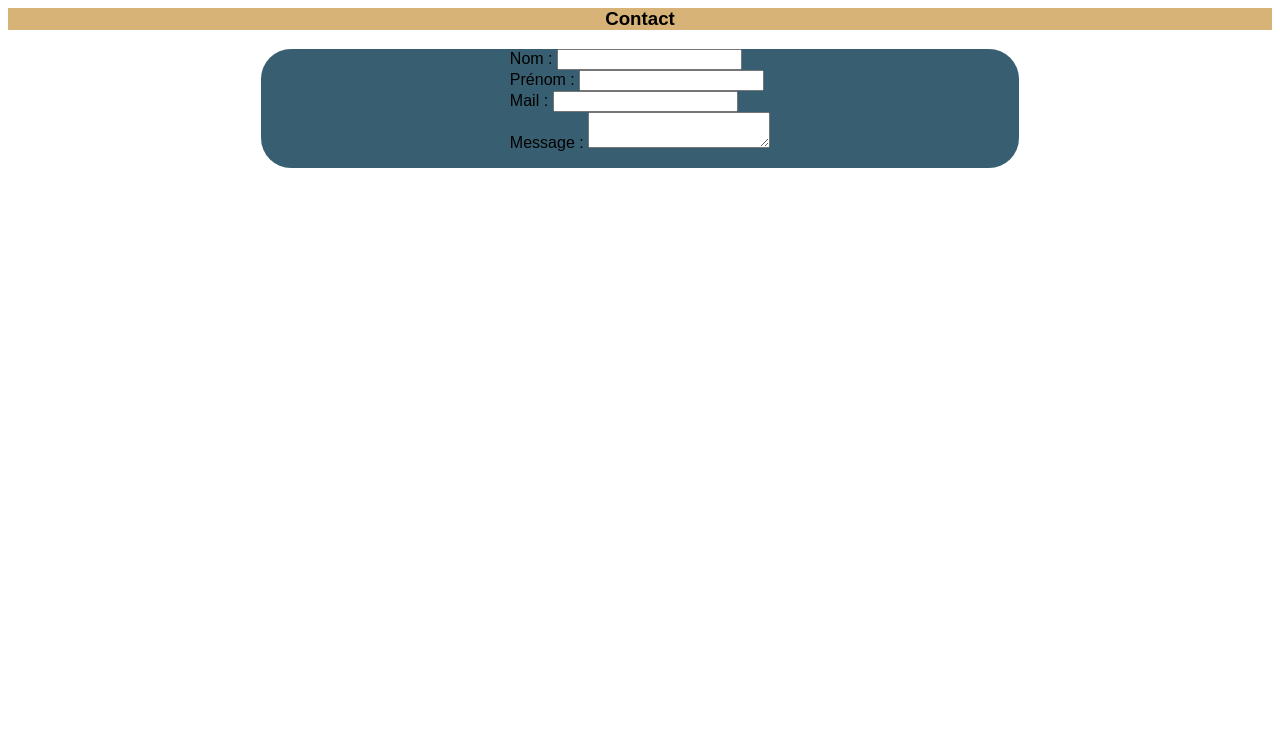
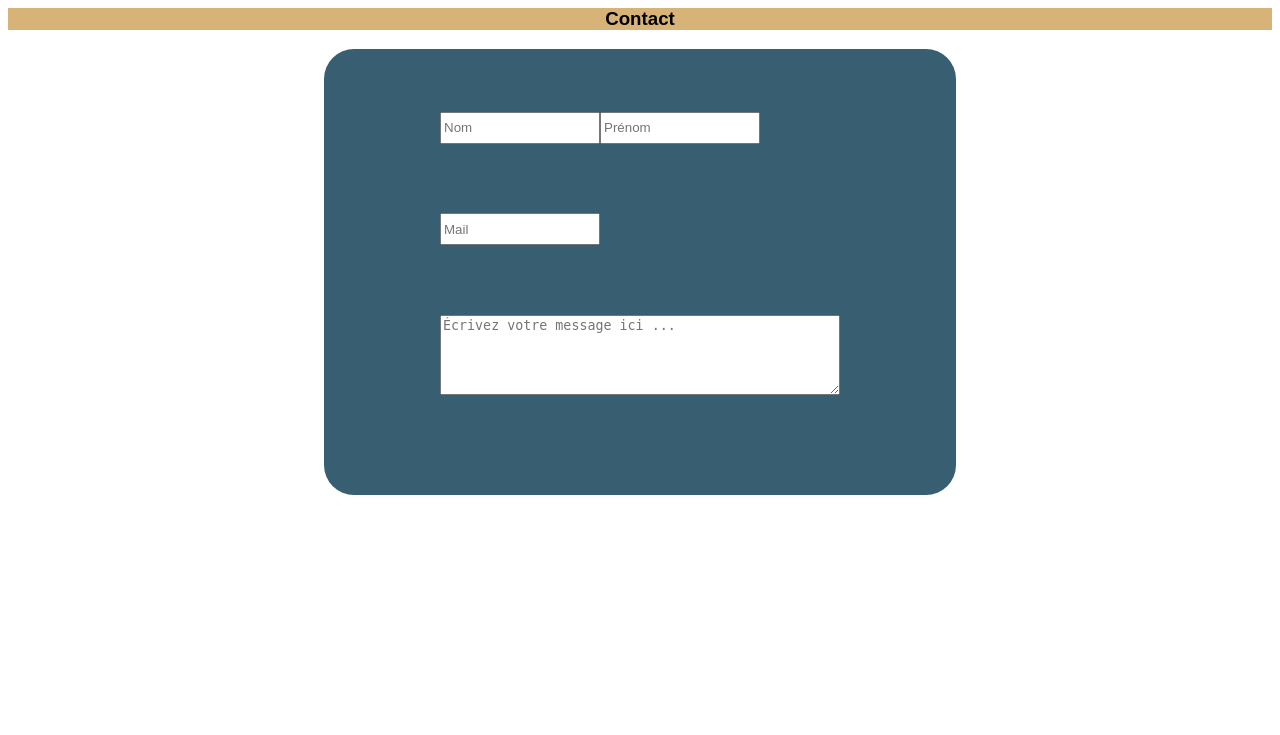
Before and after one commit to vinpap/brief_reprise_projet_web, a PHP site: page /front/contact.php in a window 1280 px wide. Shown: the top 735 px of the page. Before the commit the page ends 168 px from the top, so only its background shows below. Run offline with PHP 8.4, Linux system fonts and the light colour scheme.

Commit message:
contact amélioré
on a une plus belle page de contact

```diff
--- a/asset/css/avis.css
+++ b/asset/css/avis.css
@@ -1,6 +1,5 @@
 .container_avis {
     background-color: #2B4162;
-
     height: 79.5vh;
 }
 
@@ -18,8 +17,6 @@
     text-align: center;
     font-family: Comfortaa-VariableFont_wght, sans-serif;
 }
-
-
 
 .formulaire {
     width: 50vw;
--- a/asset/css/contact.css
+++ b/asset/css/contact.css
@@ -9,11 +9,34 @@
 }
 
 .formulaire_bleu {
+    height: 40vh;
     display: grid;
     justify-content: center;
     background-color: #385F71;
     border-radius: 30px;
-    margin-left: 20%;
-    margin-right: 20%;
+    margin-left: 25%;
+    margin-right: 25%;
     font-family: Rounded_Elegance, sans-serif;
+    padding-top: 5%;
+    padding-bottom: 5%;
 }
+
+#msg {
+    height: 10vh;
+    width: 50vh;
+}
+
+#name {
+    height: 4vh;
+    width: 20vh;
+}
+
+.formulaire2 {
+    height: 100%;
+    display: grid;
+    gap: 2rem;
+}
+
+.noms {
+    display: flex;
+}
--- a/asset/css/footer.css
+++ b/asset/css/footer.css
@@ -7,5 +7,4 @@
 
 .FB {
     height: 80%;
-
 }
--- a/front/contact.php
+++ b/front/contact.php
@@ -8,21 +8,19 @@
 
     <div class = "formulaire_bleu">
         <form class = "formulaire2">
+            <div class = "noms">
             <div>
-                <label for="name">Nom :</label>
-                <input type="text" id="name" name="user_name">
+                <input type="text" id="name" name="last_name" placeholder="Nom">
             </div>
             <div>
-                <label for="mail">Prénom :</label>
-                <input type="email" id="mail" name="user_mail">
+                <input type="text" id="name" name="first_name" placeholder="Prénom">
+            </div>
             </div>
             <div>
-                <label for="mail">Mail :</label>
-                <input type="email" id="mail" name="user_mail">
+                <input type="text" id="name" name="user_name" placeholder="Mail">
             </div>
             <div>
-                <label for="msg">Message :</label>
-                <textarea id="msg" name="user_message"></textarea>
+                <textarea id="msg" name="user_message" placeholder="Écrivez votre message ici ..."></textarea>
             </div>
         </form>
 
```
